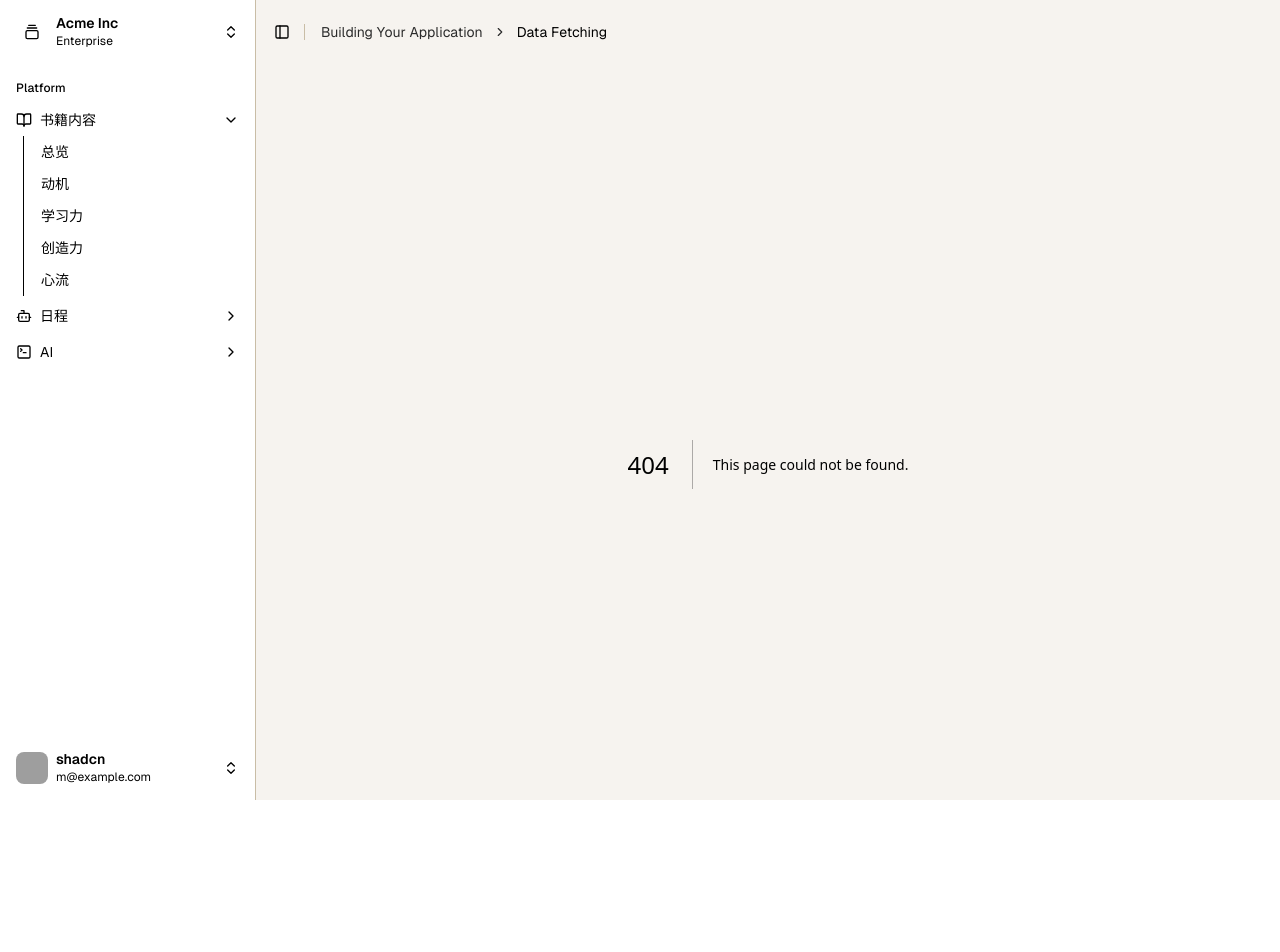
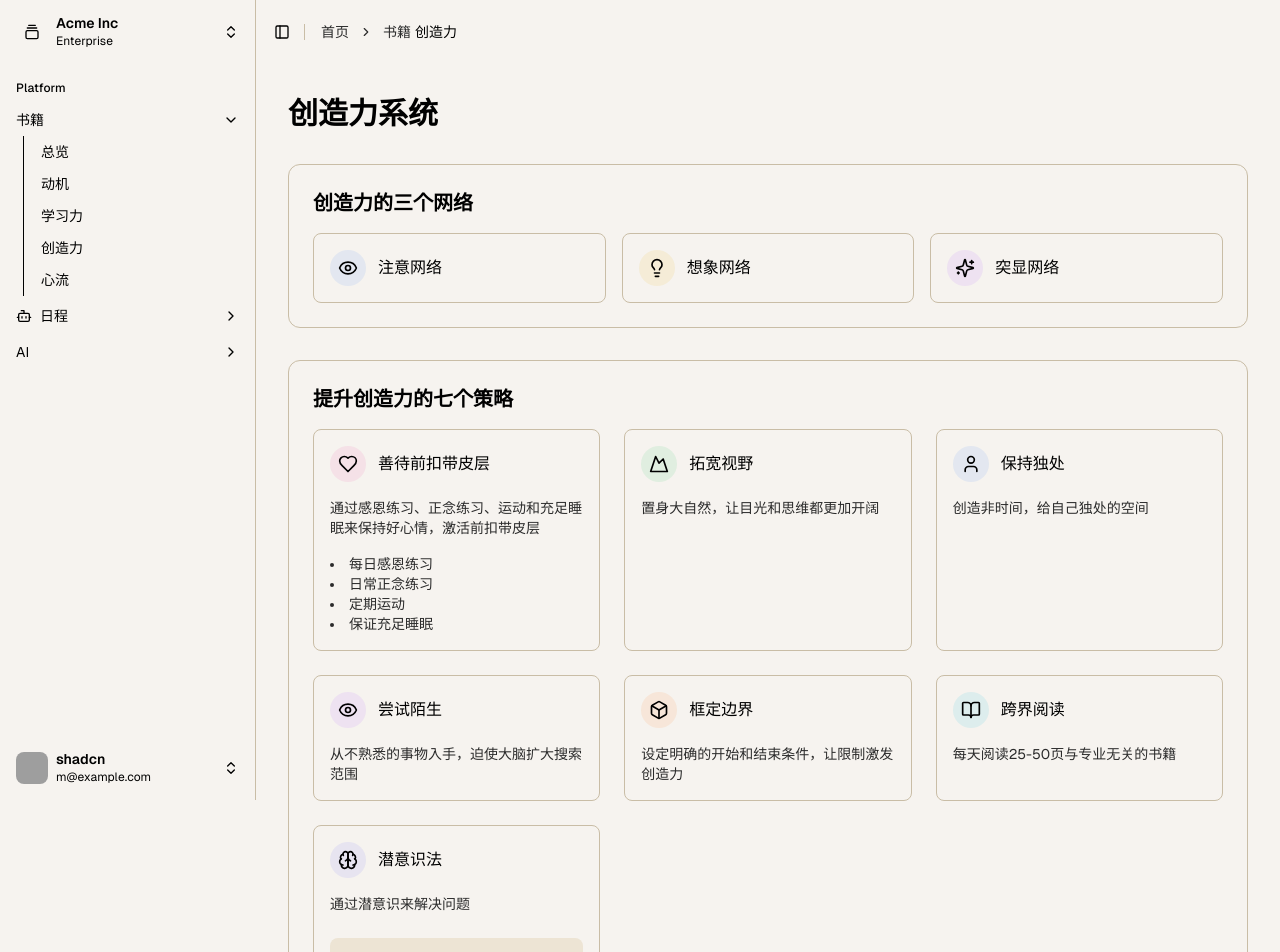
Before and after one commit to yellowpoint/book-impossible, a Next.js app: page /creativity in a window 1280 px wide. Before the commit this address had no page. Shown: the top 952 px of the page. Before the commit the page ends 864 px from the top, so only its background shows below. Built offline with nearby package versions, Linux system fonts and the light colour scheme; grey boxes are pictures that could not be loaded.

Commit message:
添加创造力页面&完善面包屑

```diff
--- /dev/null
+++ b/src/app/(book)/creativity/page.jsx
@@ -0,0 +1,218 @@
+"use client";
+
+import { motion } from "framer-motion";
+import {
+  Brain,
+  Eye,
+  Lightbulb,
+  Timer,
+  Mountain,
+  User,
+  Box,
+  BookOpen,
+  Sparkles,
+  Heart,
+  Workflow,
+} from "lucide-react";
+
+import {
+  Tooltip,
+  TooltipContent,
+  TooltipProvider,
+  TooltipTrigger,
+} from "@/components/ui/tooltip";
+
+const networks = [
+  {
+    title: "注意网络",
+    description: "负责信息收集和处理，帮助我们专注于重要信息",
+    icon: Eye,
+    color: "bg-blue-500",
+  },
+  {
+    title: "想象网络",
+    description: "负责创意生成和远距离联想，帮助我们产生新想法",
+    icon: Lightbulb,
+    color: "bg-yellow-500",
+  },
+  {
+    title: "突显网络",
+    description: "负责筛选和整合信息，帮助我们找到最有价值的创意",
+    icon: Sparkles,
+    color: "bg-purple-500",
+  },
+];
+
+const strategies = [
+  {
+    title: "善待前扣带皮层",
+    description: "通过感恩练习、正念练习、运动和充足睡眠来保持好心情，激活前扣带皮层",
+    icon: Heart,
+    color: "bg-pink-500",
+    details: [
+      "每日感恩练习",
+      "日常正念练习",
+      "定期运动",
+      "保证充足睡眠",
+    ],
+  },
+  {
+    title: "拓宽视野",
+    description: "置身大自然，让目光和思维都更加开阔",
+    icon: Mountain,
+    color: "bg-green-500",
+  },
+  {
+    title: "保持独处",
+    description: "创造非时间，给自己独处的空间",
+    icon: User,
+    color: "bg-blue-500",
+  },
+  {
+    title: "尝试陌生",
+    description: "从不熟悉的事物入手，迫使大脑扩大搜索范围",
+    icon: Eye,
+    color: "bg-purple-500",
+  },
+  {
+    title: "框定边界",
+    description: "设定明确的开始和结束条件，让限制激发创造力",
+    icon: Box,
+    color: "bg-orange-500",
+  },
+  {
+    title: "跨界阅读",
+    description: "每天阅读25-50页与专业无关的书籍",
+    icon: BookOpen,
+    color: "bg-cyan-500",
+  },
+  {
+    title: "潜意识法",
+    description: "通过潜意识来解决问题",
+    icon: Brain,
+    color: "bg-indigo-500",
+    steps: [
+      {
+        title: "问题识别",
+        description: "详细写下问题，不必太在意逻辑关联",
+      },
+      {
+        title: "孕育期",
+        description: "暂时搁置问题，做一些轻松的体力活动",
+      },
+      {
+        title: "自由创作",
+        description: "回到工作，写任何内容，答案会自然浮现",
+      },
+    ],
+  },
+];
+
+export default function CreativityPage() {
+  return (
+    <div className="flex flex-1 flex-col gap-8 p-8">
+      <motion.h1
+        className="text-3xl font-bold"
+        initial={{ opacity: 0, y: -20 }}
+        animate={{ opacity: 1, y: 0 }}
+        transition={{ duration: 0.5 }}
+      >
+        创造力系统
+      </motion.h1>
+
+      {/* 创造力网络部分 */}
+      <motion.section
+        initial={{ opacity: 0, x: -20 }}
+        animate={{ opacity: 1, x: 0 }}
+        transition={{ duration: 0.5, delay: 0.2 }}
+        className="rounded-xl border bg-card p-6"
+      >
+        <h2 className="mb-4 text-xl font-semibold">创造力的三个网络</h2>
+        <div className="grid gap-4 md:grid-cols-3">
+          {networks.map((network) => (
+            <TooltipProvider key={network.title}>
+              <Tooltip>
+                <TooltipTrigger asChild>
+                  <motion.div
+                    whileHover={{ scale: 1.02 }}
+                    className="flex flex-col gap-3 rounded-lg border p-4 transition-colors hover:bg-accent"
+                  >
+                    <div className="flex items-center gap-3">
+                      <div className={`rounded-full p-2 ${network.color} bg-opacity-10`}>
+                        <network.icon className="h-5 w-5" />
+                      </div>
+                      <h3 className="font-medium">{network.title}</h3>
+                    </div>
+                  </motion.div>
+                </TooltipTrigger>
+                <TooltipContent>
+                  <p className="max-w-xs text-sm">{network.description}</p>
+                </TooltipContent>
+              </Tooltip>
+            </TooltipProvider>
+          ))}
+        </div>
+      </motion.section>
+
+      {/* 创造力策略部分 */}
+      <motion.section
+        initial={{ opacity: 0, y: 20 }}
+        animate={{ opacity: 1, y: 0 }}
+        transition={{ duration: 0.5, delay: 0.4 }}
+        className="rounded-xl border bg-card p-6"
+      >
+        <h2 className="mb-4 text-xl font-semibold">提升创造力的七个策略</h2>
+        <div className="grid gap-6 md:grid-cols-2 lg:grid-cols-3">
+          {strategies.map((strategy) => (
+            <div
+              key={strategy.title}
+              className="flex flex-col gap-4 rounded-lg border p-4"
+            >
+              <div className="flex items-center gap-3">
+                <div className={`rounded-full p-2 ${strategy.color} bg-opacity-10`}>
+                  <strategy.icon className="h-5 w-5" />
+                </div>
+                <h3 className="font-medium">{strategy.title}</h3>
+              </div>
+              <p className="text-sm text-muted-foreground">
+                {strategy.description}
+              </p>
+              {strategy.details && (
+                <ul className="list-inside list-disc text-sm text-muted-foreground">
+                  {strategy.details.map((detail, index) => (
+                    <li key={index}>{detail}</li>
+                  ))}
+                </ul>
+              )}
+              {strategy.steps && (
+                <div className="mt-2 space-y-2">
+                  {strategy.steps.map((step, index) => (
+                    <div key={index} className="rounded-lg bg-muted p-3">
+                      <h4 className="font-medium">{step.title}</h4>
+                      <p className="text-sm text-muted-foreground">
+                        {step.description}
+                      </p>
+                    </div>
+                  ))}
+                </div>
+              )}
+            </div>
+          ))}
+        </div>
+      </motion.section>
+
+      {/* 创造力引导语 */}
+      <motion.section
+        initial={{ opacity: 0, y: 20 }}
+        animate={{ opacity: 1, y: 0 }}
+        transition={{ duration: 0.5, delay: 0.6 }}
+        className="rounded-xl border bg-card p-6"
+      >
+        <div className="text-center text-muted-foreground">
+          <p>梦想越大，道路就越不清晰。</p>
+          <p>动机让你开启游戏，学习让你继续玩下去，而创造力才是你掌舵的方式。</p>
+        </div>
+      </motion.section>
+    </div>
+  );
+}
--- a/src/components/app-sidebar.jsx
+++ b/src/components/app-sidebar.jsx
@@ -12,6 +12,15 @@ import {
   PieChart,
   Settings2,
   SquareTerminal,
+  Home,
+  Zap,
+  Brain,
+  Sparkles,
+  Activity,
+  MessageSquare,
+  Wand2,
+  History,
+  Gamepad2,
 } from "lucide-react";
 import { usePathname } from "next/navigation"
 
@@ -28,7 +37,7 @@ import {
 } from "@/components/ui/sidebar"
 
 // This is sample data.
-const data = {
+export const data = {
   user: {
     name: "shadcn",
     email: "m@example.com",
@@ -53,30 +62,32 @@ const data = {
   ],
   navMain: [
     {
-      title: "书籍内容",
-      url: "/",
-      icon: BookOpen,
-      isActive: true,
+      title: "书籍",
       items: [
         {
           title: "总览",
           url: "/overview",
+          icon: Home,
         },
         {
           title: "动机",
           url: "/motivation",
+          icon: Zap,
         },
         {
           title: "学习力",
           url: "/learning",
+          icon: Brain,
         },
         {
           title: "创造力",
           url: "/creativity",
+          icon: Sparkles,
         },
         {
           title: "心流",
           url: "/flow",
+          icon: Activity,
         },
       ],
     },
@@ -97,27 +108,30 @@ const data = {
     },
     {
       title: "AI",
-      url: "#",
-      icon: SquareTerminal,
       items: [
         {
           title: "AI 对话",
           url: "/ai-chat",
+          icon: MessageSquare,
         },
         {
           title: "AI Prompt",
           url: "/ai-prompt",
+          icon: Wand2,
         },
         {
           title: "AI History",
           url: "/ai-history",
+          icon: History,
         },
         {
           title: "AI Playground",
           url: "/ai-playground",
+          icon: Gamepad2,
         },
       ],
     },
+
   ],
   projects: [
     {
--- a/src/components/header.jsx
+++ b/src/components/header.jsx
@@ -1,3 +1,5 @@
+"use client"
+import { usePathname } from "next/navigation"
 import {
   Breadcrumb,
   BreadcrumbItem,
@@ -8,28 +10,86 @@ import {
 } from "@/components/ui/breadcrumb"
 import { Separator } from "@/components/ui/separator"
 import { SidebarTrigger } from "@/components/ui/sidebar"
+import React from 'react';
+import { data as sidebarData } from '@/components/app-sidebar';
+
+// 从导航数据生成面包屑映射
+const generateBreadcrumbsMap = () => {
+  const map = {
+    "/": { label: "首页" }
+  };
+
+  sidebarData.navMain.forEach(section => {
+    section.items?.forEach(item => {
+      map[item.url] = {
+        label: item.title,
+        parent: "/",
+        section: section.title
+      };
+    });
+  });
+
+  return map;
+};
+
+const breadcrumbsMap = generateBreadcrumbsMap();
+
+// 获取面包屑路径
+function getBreadcrumbs(path) {
+  const breadcrumbs = [];
+  let currentPath = path;
+
+  while (currentPath) {
+    const breadcrumb = breadcrumbsMap[currentPath];
+    if (!breadcrumb) break;
+
+    breadcrumbs.unshift({
+      path: currentPath,
+      label: breadcrumb.label,
+      section: breadcrumb.section
+    });
+
+    currentPath = breadcrumb.parent;
+  }
+
+  return breadcrumbs;
+}
 
 export function Header() {
+  const pathname = usePathname();
+  const breadcrumbs = getBreadcrumbs(pathname);
+
   return (
-    <header
-      className="flex h-16 shrink-0 items-center gap-2 transition-[width,height] ease-linear group-has-[[data-collapsible=icon]]/sidebar-wrapper:h-12">
+    <header className="flex h-16 shrink-0 items-center gap-2 transition-[width,height] ease-linear group-has-[[data-collapsible=icon]]/sidebar-wrapper:h-12">
       <div className="flex items-center gap-2 px-4">
         <SidebarTrigger className="-ml-1" />
         <Separator orientation="vertical" className="mr-2 h-4" />
         <Breadcrumb>
           <BreadcrumbList>
-            <BreadcrumbItem className="hidden md:block">
-              <BreadcrumbLink href="#">
-                Building Your Application
-              </BreadcrumbLink>
-            </BreadcrumbItem>
-            <BreadcrumbSeparator className="hidden md:block" />
-            <BreadcrumbItem>
-              <BreadcrumbPage>Data Fetching</BreadcrumbPage>
-            </BreadcrumbItem>
+            {breadcrumbs.map((breadcrumb, index) => (
+              <React.Fragment key={breadcrumb.path}>
+                <BreadcrumbItem>
+                  {index === breadcrumbs.length - 1 ? (
+                    <BreadcrumbPage>
+                      {breadcrumb.section && (
+                        <span className="text-muted-foreground mr-1">
+                          {breadcrumb.section}
+                        </span>
+                      )}
+                      {breadcrumb.label}
+                    </BreadcrumbPage>
+                  ) : (
+                    <BreadcrumbLink href={breadcrumb.path}>
+                      {breadcrumb.label}
+                    </BreadcrumbLink>
+                  )}
+                </BreadcrumbItem>
+                {index < breadcrumbs.length - 1 && <BreadcrumbSeparator />}
+              </React.Fragment>
+            ))}
           </BreadcrumbList>
         </Breadcrumb>
       </div>
     </header>
-  )
+  );
 }
```
